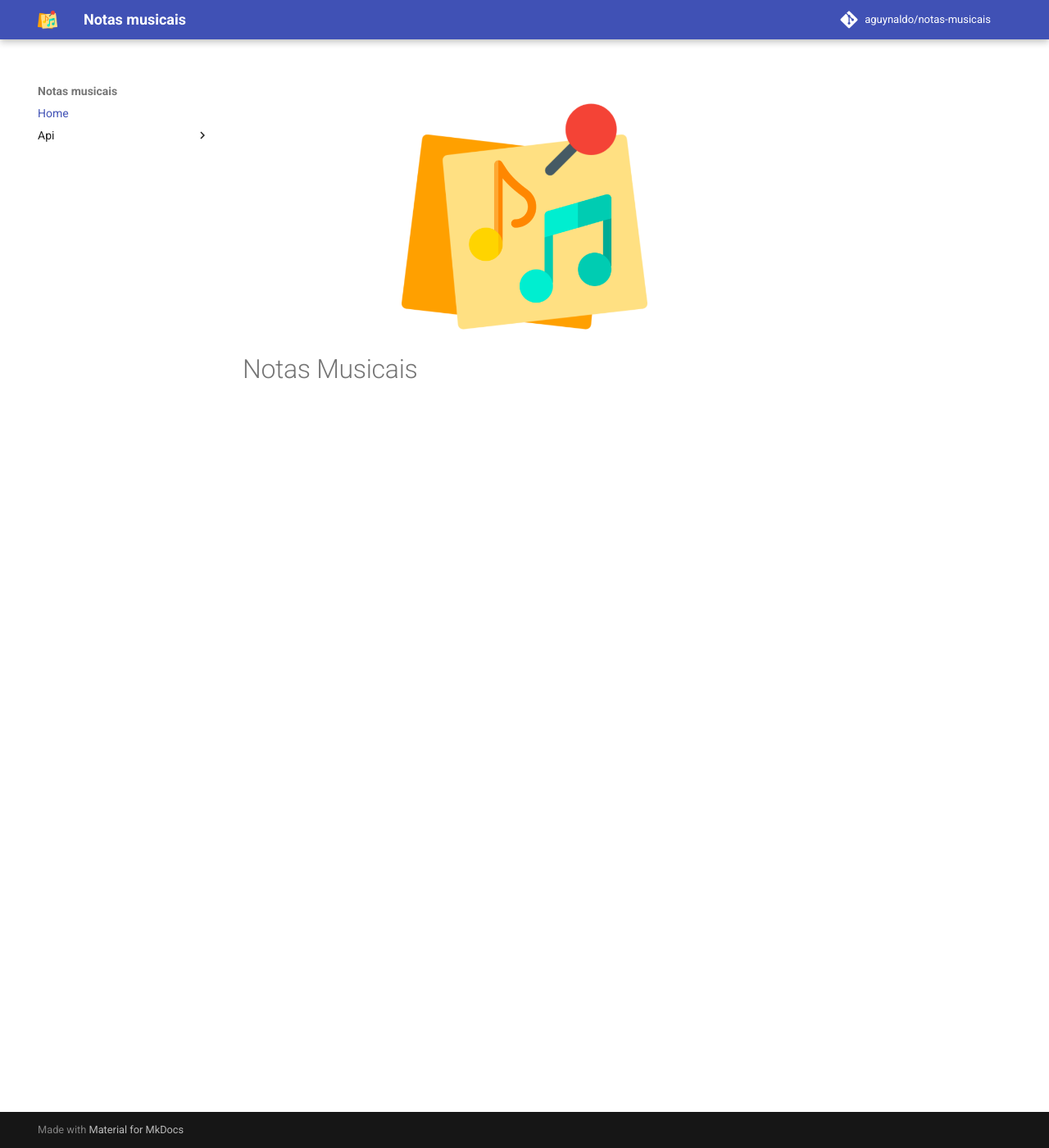
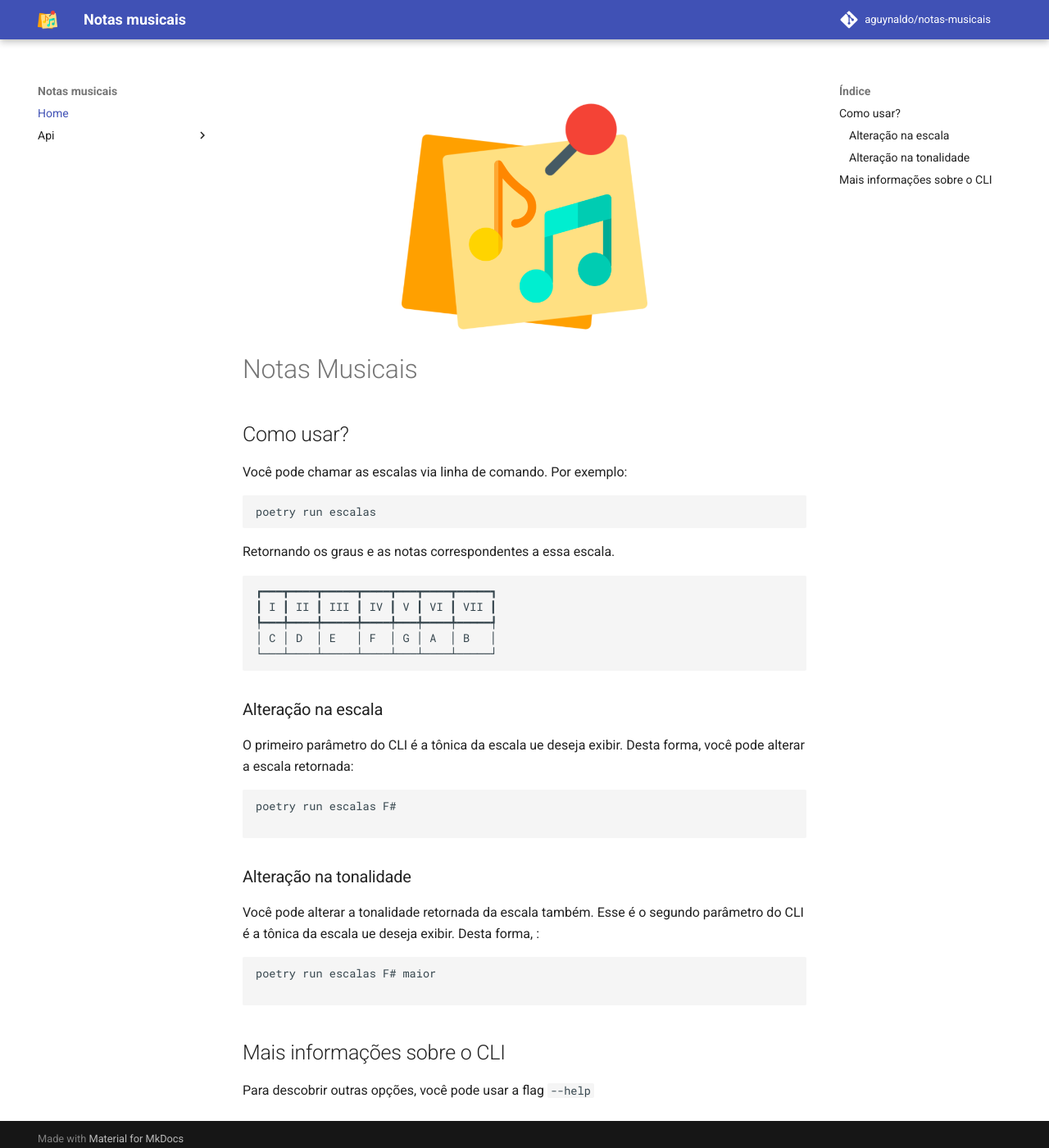
Before and after one commit to aguynaldo/notas-musicais, an MkDocs documentation site: the page built from docs/index.md, in a window 1280 px wide and 1400 px high. Shown: the whole window at 82% size. Built offline with MkDocs 1.6.1 and Material for MkDocs 9.7.7, drawn with Linux system fonts in a browser that asks for light colours; comment, search, counter and statistics services are not loaded.

Commit message:
Exemplos de uso do CLI na página inicial da documentação do projeto.

````diff
--- a/docs/index.md
+++ b/docs/index.md
@@ -1,3 +1,39 @@
 ![Logo do projeto](assets/logo.png){ width=300 .center }
 
 # Notas Musicais
+
+## Como usar?
+
+Você pode chamar as escalas via linha de comando. Por exemplo:
+```bash
+poetry run escalas
+```
+
+Retornando os graus e as notas correspondentes a essa escala.
+```
+┏━━━┳━━━━┳━━━━━┳━━━━┳━━━┳━━━━┳━━━━━┓
+┃ I ┃ II ┃ III ┃ IV ┃ V ┃ VI ┃ VII ┃
+┡━━━╇━━━━╇━━━━━╇━━━━╇━━━╇━━━━╇━━━━━┩
+│ C │ D  │ E   │ F  │ G │ A  │ B   │
+└───┴────┴─────┴────┴───┴────┴─────┘
+```
+
+### Alteração na escala
+
+O primeiro parâmetro do CLI é a tônica da escala ue deseja exibir. Desta forma, você pode alterar a escala retornada:
+```bash
+poetry run escalas F#
+
+```
+
+### Alteração na tonalidade
+
+Você pode alterar a tonalidade retornada da escala também. Esse é o segundo parâmetro do CLI é a tônica da escala ue deseja exibir. Desta forma, :
+```bash
+poetry run escalas F# maior
+
+```
+
+## Mais informações sobre o CLI
+
+Para descobrir outras opções, você pode usar a flag `--help`
````
